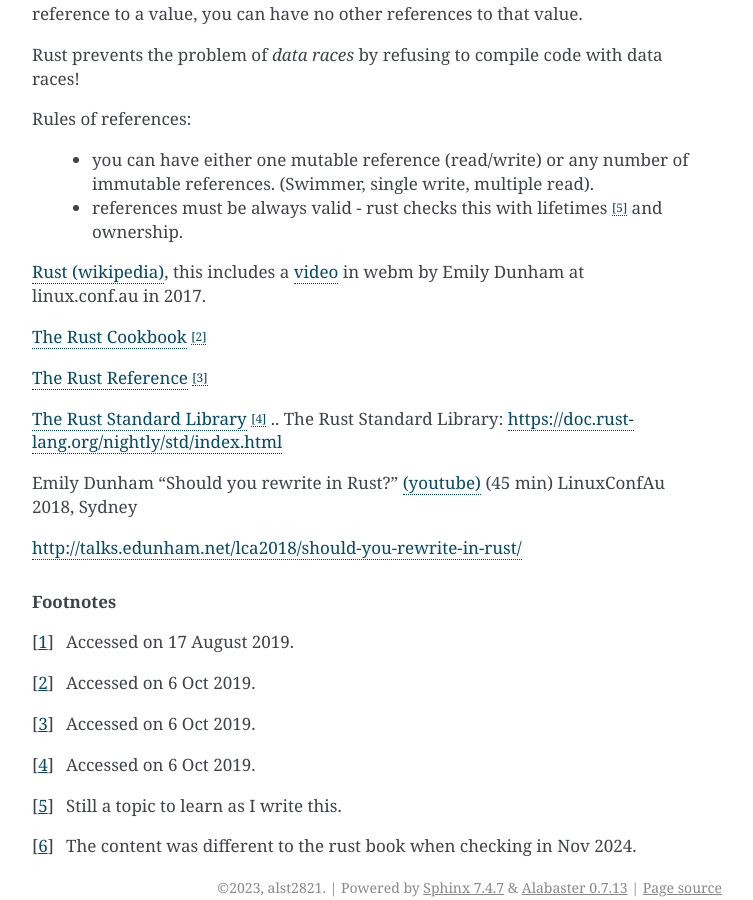
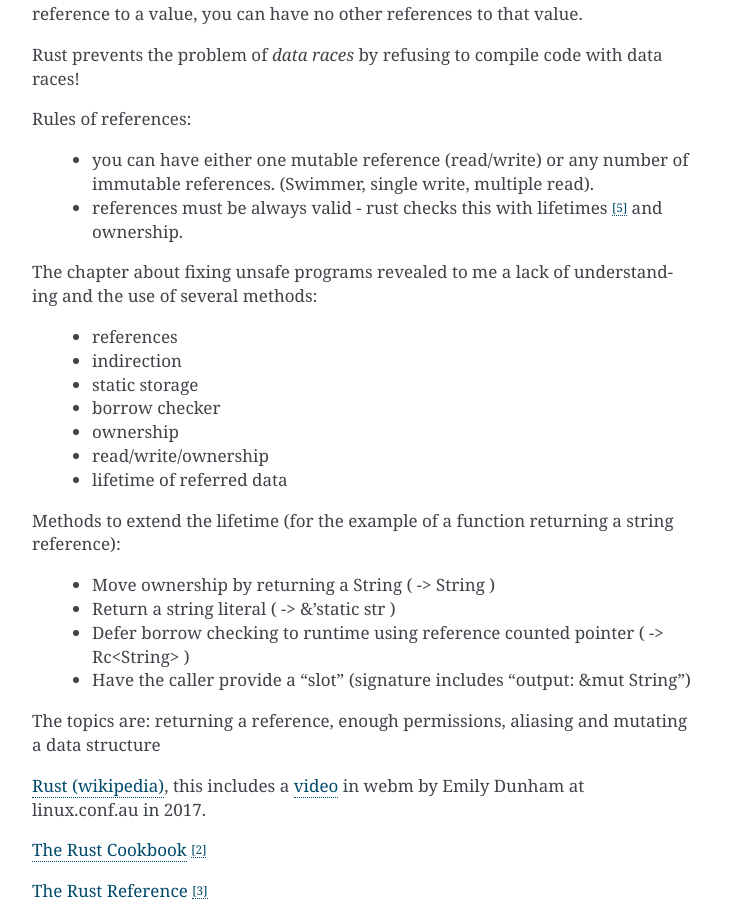
Before and after one commit to alst2821/puffer-fish, a Sphinx documentation site: the page built from doc/rust.rst, in a window 1280 px wide and 900 px high, scrolled down 1094 px. Shown: the whole window, without its empty margins (388-1141 px from the left). Built offline with Sphinx 7.4.7, drawn with Linux system fonts in a browser that asks for light colours.

Commit message:
update rust

```diff
--- a/doc/rust.rst
+++ b/doc/rust.rst
@@ -73,6 +73,28 @@ Rules of references:
    number of immutable references. (Swimmer, single write, multiple read).
  - references must be always valid - rust checks this with lifetimes [#f5]_ and ownership.
 
+The chapter about fixing unsafe programs revealed to me a lack of
+understanding and the use of several methods:
+
+ - references
+ - indirection
+ - static storage
+ - borrow checker
+ - ownership
+ - read/write/ownership
+ - lifetime of referred data
+
+Methods to extend the lifetime (for the example of a function returning a string reference):
+
+ - Move ownership by returning a String ( -> String )
+ - Return a string literal ( -> &'static str )
+ - Defer borrow checking to runtime using reference counted pointer ( -> Rc<String> )
+ - Have the caller provide a "slot" (signature includes "output: &mut String")
+
+The topics are: returning a reference, enough permissions, aliasing
+and mutating a data structure
+
+
 `Rust (wikipedia)`_, this includes a `video`_ in webm by Emily Dunham at
 linux.conf.au in 2017.
 
```
